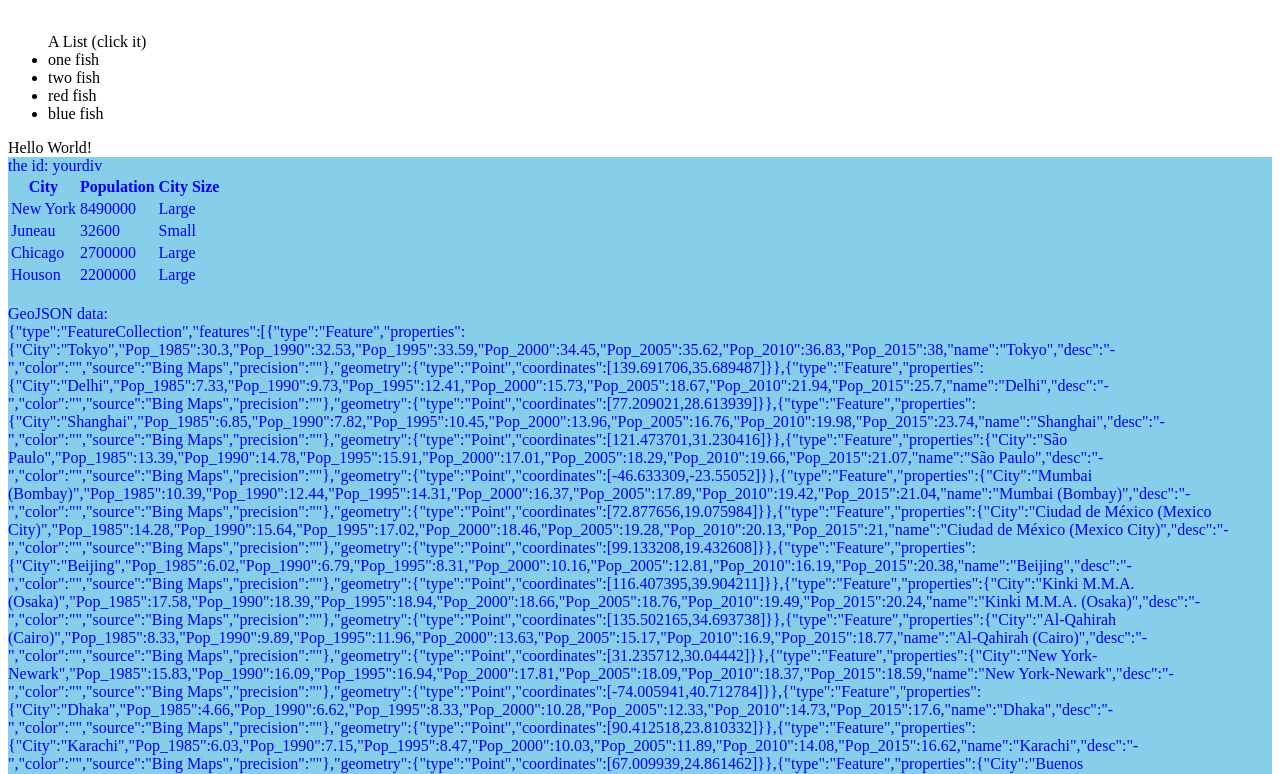
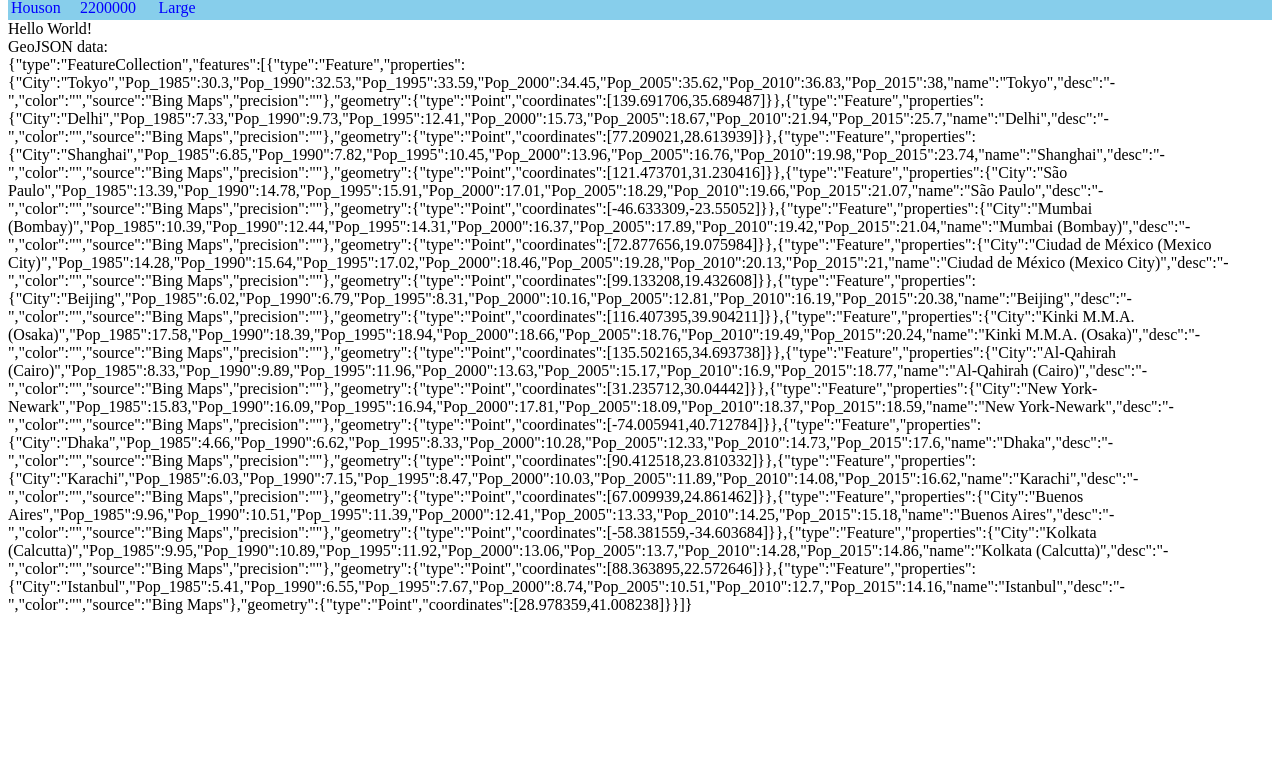
Before and after one commit to emullendore/my_website, a plain HTML site: page index.html in a window 1280 px wide. Shown: the part 118-892 px from the top of the page. After the commit the page ends 800 px from the top, so only its background shows below. Drawn offline with Linux system fonts and the light colour scheme.

Commit message:
Module Three Activity

```diff
--- a/index.html
+++ b/index.html
@@ -14,20 +14,12 @@
 	</head>
 
 	<body>
-		<p>centered, red text</p>
-
-	<ul> A List (click it)
-		<li>one fish</li>
-		<li>two fish</li>
-		<li>red fish</li>
-		<li>blue fish</li>
-	</ul>
 
 	<script type="text/javascript"
     src="lib/jquery-2.2.0.js"></script>
 		<!--put your initial page content here-->
+		<div id="yourdiv"></div>
 		<div id="mydiv"></div>
-		<div id="yourdiv"></div>
 		<!--you can also use this space for internal scripts or stylesheets;
 		place these within <script> or <style> tags-->
 
--- a/js/main.js
+++ b/js/main.js
@@ -9,12 +9,12 @@ jQuery('#mydiv').html('Hello World!');
 
 
 
-$('ul').on("click", function(){
-    alert("This is actually a poem by Dr. Suess.");
-});
-$('ul').off("click", function() {
-	alert("good bye, world");
-});
+// $('ul').on("click", function(){
+//     alert("This is actually a poem by Dr. Suess.");
+// });
+// $('ul').off("click", function() {
+// 	alert("good bye, world");
+// });
 
 var divId=$('#yourdiv').attr('id');
 $('#yourdiv').append("the id:"+"  "+divId);
@@ -27,8 +27,6 @@ $('p').css({
 	'text-align': 'center'
 });
 
-
-//$(document).ready(alert("Boo!"));
 
 function initialize() {
 	largeCities();
@@ -144,46 +142,49 @@ addColumns(cityPop);
 addEvents("#yourdiv");
 };
 
-//Module Three
+//MODULE THREE
 
-//basic ajax method as defined with a function
+//basic ajax method, defined with a function
 function jQueryAjax() {
-	//variable to hold data
+	//variable mydata to hold data
 	var mydata;
 	//access ajax
 	$.ajax("data/map.geojson",{
 		dataType: "json",
+		/*success will be fucntion with response parameter,
+		which will console.log the response.*/
 		success: function(response) {
 			mydata=response;
 			console.log(mydata);
 			//mydata is logged as an object, an array with 15 elements
 		}
 });
-/* success is dependent on fucntion callback,
-which will console.log the response. Console log outside
+/*Console log outside
 function: mydata will log as undefined */
 console.log(mydata);
 
 };
-//connect the function that employs ajax with the document
+//connect the ajax function with the document
 $(document).ready(jQueryAjax);
 
-//debug ajax.js
+
+//Debug ajax.js
+
 
 function debugAjax(){
-	//summon jquery ajax, taking the source as an argument
-
+	//jquery ajax, taking the source as an argument
 	$.ajax("data/map.geojson", {
 		dataType: "json",
-		success: debugCallback //success will occur after data has arrived
+		/*success will occur after data has arrived
+		from debugCallback function*/
+		success: debugCallback
 		});
-
-
 };
 
-function debugCallback(response, status){
+function debugCallback(response){
 		console.log(response);
-		$('#yourdiv').append('<br>GeoJSON data:</br>' + JSON.stringify(response));
+		//map.geojson is appended,stringified
+		$('#mydiv').append('<br>GeoJSON data:</br>' + JSON.stringify(response));
 };
 
 //when document ready, run debugAjax function
```
